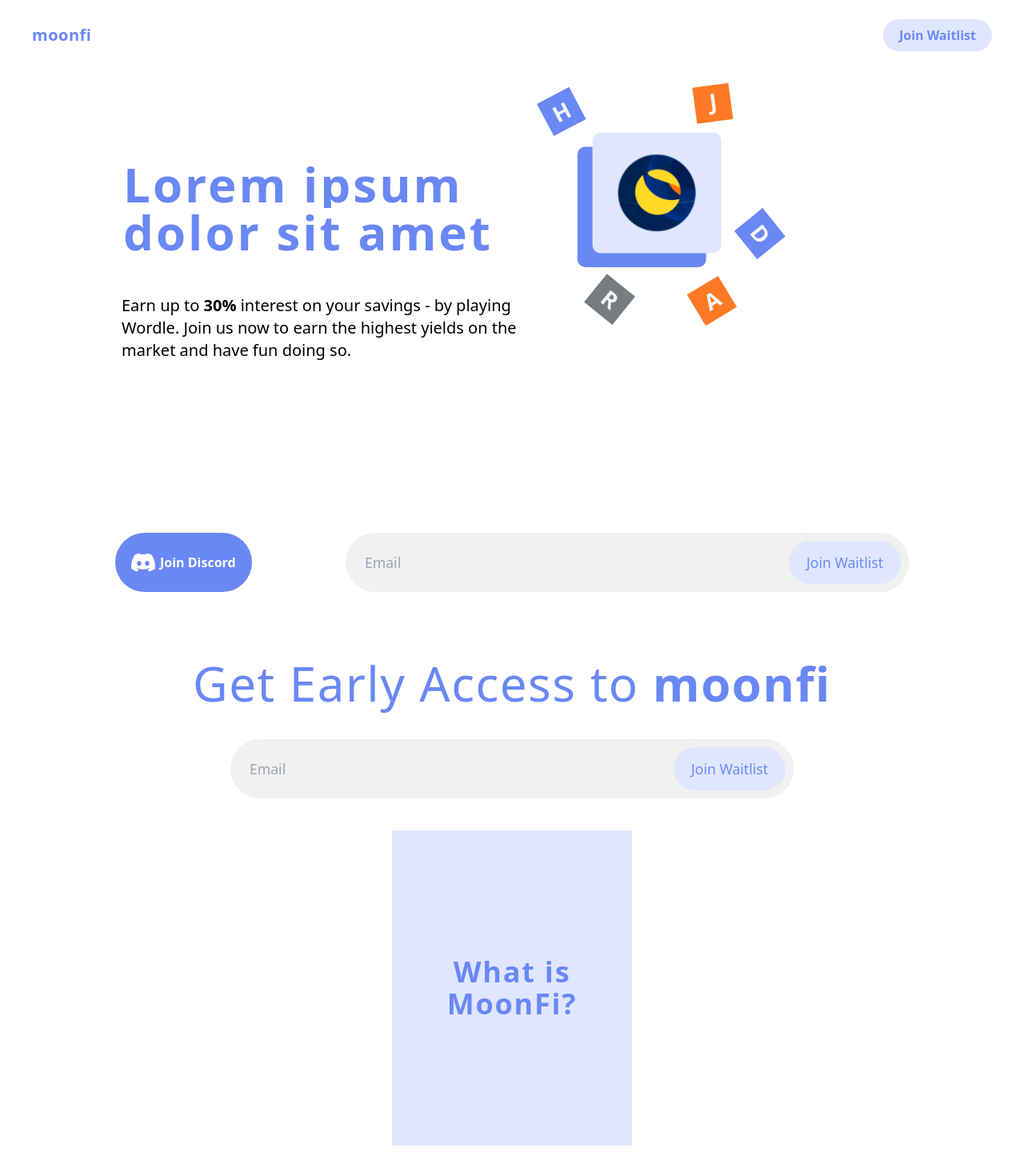
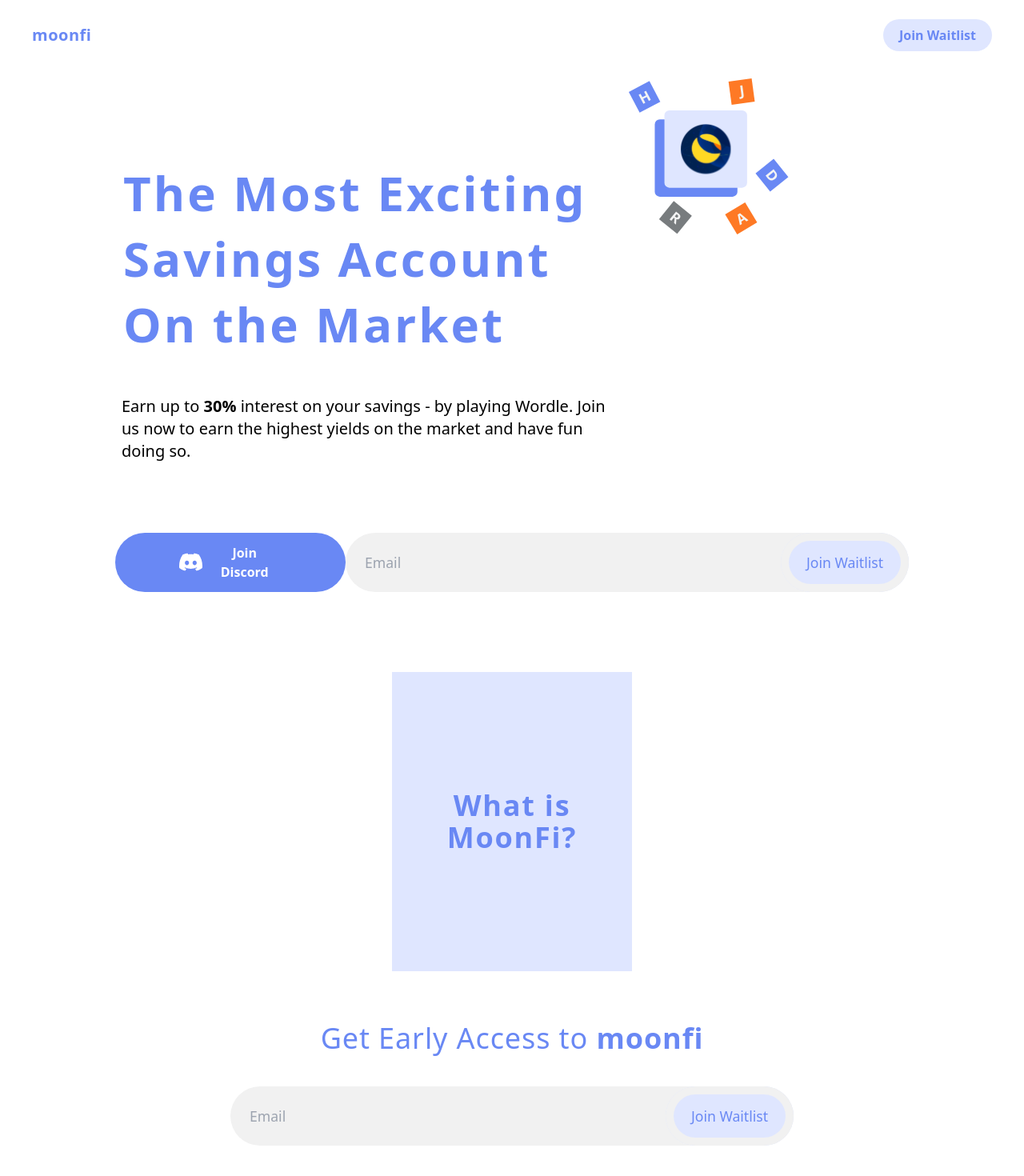
Before and after one commit to moonfi-dev/landing, a Next.js app: page / in a window 1280 px wide. Shown: the top 1470 px of the page at 80% size. Built offline with nearby package versions, Linux system fonts and the light colour scheme.

Commit message:
fix styling

```diff
--- a/components/Header.jsx
+++ b/components/Header.jsx
@@ -10,10 +10,13 @@ export const Header = () => {
                 <div className="flex flex-col">
                     <div className="flex-1 text-left pr-10 lg:pt-28 pb-10">
                         <div className={styles.typewriter1}>
-                            <p className="font-bold lg:text-6xl text-4xl text-main-color tracking-wider">Lorem ipsum</p>
+                            <p className="font-bold lg:text-6xl text-4xl text-main-color tracking-wider">The Most Exciting</p>
                         </div>
                         <div className={styles.typewriter2}>
-                            <p className="font-bold lg:text-6xl text-4xl text-main-color tracking-wider">dolor sit amet </p>
+                            <p className="font-bold lg:text-6xl text-4xl text-main-color tracking-wider">Savings Account</p>
+                        </div>
+                        <div className={styles.typewriter3}>
+                            <p className="font-bold lg:text-6xl text-4xl text-main-color tracking-wider">On the Market</p>
                         </div>
                     </div>
                     <div className="flex-1">
--- a/components/Header.module.css
+++ b/components/Header.module.css
@@ -13,6 +13,8 @@
   margin: 0 auto;
   padding-left: 10px;
   animation: typing 1.5s steps(30, end), blink-caret .50s step-end 3.1;
+
+  line-height: normal;
 }
 
 .typewriter2 {
@@ -25,6 +27,28 @@
   width: fit-content;
 
   overflow: hidden;
+  border-right: .15em solid transparent;
+  white-space: nowrap;
+  margin: 0 auto;
+
+  padding-left: 10px;
+  opacity: 0;
+  animation: typing 1.5s steps(30, end), blink-caret .50s step-end 3.1, slidein 1s ease 3.5s forwards;
+  animation-delay: 2s;
+
+  line-height: normal;
+}
+
+.typewriter3 {
+  width: -moz-fit-content;
+  width: fit-content;
+}
+
+.typewriter3 p {
+  width: -moz-fit-content;
+  width: fit-content;
+
+  overflow: hidden;
   /* Ensures the content is not revealed until the animation */
   border-right: .15em solid transparent;
   white-space: nowrap;
@@ -33,7 +57,9 @@
   padding-left: 10px;
   opacity: 0;
   animation: typing 1.5s steps(30, end), blink-caret .50s step-end 5, slidein 1s ease 3.5s forwards;
-  animation-delay: 1.6s;
+  animation-delay: 4s;
+
+  line-height: normal;
 }
 
 
--- a/components/Waitlist.module.css
+++ b/components/Waitlist.module.css
@@ -4,6 +4,7 @@
   display: flex;              /* two column display for input + button */
   flex-wrap: nowrap;
   width: 80%;
+  min-width: 300px;
   margin: auto;
 }
 
--- a/pages/index.tsx
+++ b/pages/index.tsx
@@ -35,7 +35,7 @@ const Home: NextPage = () => {
             <Header />
             <div className="flex flex-row sm:w-full justify-between justify-items-stretch lg:mb-10 md:mb-8 mb-2 mt-5">
               <Link href={process.env.DISCORD_INVITE!}>
-                  <a className='md:flex hidden g:w-auto px-5 py-2 rounded-full bg-main-color text-white font-semibold items-center justify-center'>
+                  <a className='md:flex hidden g:w-auto lg:px-20 md:px-10 py-2 rounded-full bg-main-color text-white font-semibold items-center justify-center'>
                     <Image className="flex" src="/discordLogo.svg" height={30} width={30} />
                     <div className="ml-1.5 text-white">
                       Join Discord
@@ -49,15 +49,7 @@ const Home: NextPage = () => {
           </div>
         </div>
         <div className="h-screen flex flex-col">
-          <div id="#waitlist-page" className="shrink m-auto items-center justify-center text-center lg:px-56 md:px-48 sm:px-36 px-12 pt-6">
-            <h1 className="lg:text-6xl text-4xl text-main-color tracking-wide">
-              Get Early Access to <span className="font-bold">{process.env.companyName}</span>
-            </h1>
-          </div>
-          <div className="shrink mx-auto my-10">
-            <Waitlist/>
-          </div>
-          <div className="flex-1 glow flex flex-col mb-10">
+          <div className="flex-1 glow flex flex-col my-10">
             <ReactCardFlip
               containerStyle={{
                 'flex': 1,
@@ -65,6 +57,8 @@ const Home: NextPage = () => {
                 'margin': 'auto',
                 'max-width': '400px',
                 'min-width': '300px',
+                'max-height': '500px',
+                'min-height': '300px',
                 'background-color': 'var(--secondary-color)',
               }}
               flipSpeedBackToFront={0.5} flipSpeedFrontToBack={0.5} isFlipped={isFlipped} flipDirection="vertical">
@@ -72,13 +66,23 @@ const Home: NextPage = () => {
                 <h1 className="no-scrollbar inset-0 overflow-auto m-auto lg:text-4xl text-2xl text-main-color font-bold tracking-wider	">What is<br/>MoonFi?</h1>
               </button>
               <button className="flex h-full w-full" onClick={() => setFlipped(false)}>
-                <div className="scrollbar absolute inset-0 overflow-auto m-5">
-                  <p className="lg:text-xl md:text-l text-md text-left">
-                    MoonFi uses <a className="font-bold" href="https://www.anchorprotocol.com/" target="_blank" rel="noopener noreferrer">Anchor Protocol</a>, a lending and borrowing protocol on <a className="font-bold" href="https://www.terra.money/" target="_blank" rel="noopener noreferrer">Terra</a>, to generate stable DeFi interest for you. We offer a simple way to earn rates even higher than Anchor – score higher on our skill-based version of Wordle and earn up to 30% APR!
-                  </p>
+                <div className="scrollbar absolute inset-0 overflow-auto mx-5">
+                  <div className="flex text-center items-center justify-center w-full h-full">
+                    <p className="lg:text-xl md:text-l text-md text-left leading-relaxed">
+                      MoonFi uses <a className="font-bold" href="https://www.anchorprotocol.com/" target="_blank" rel="noopener noreferrer">Anchor Protocol</a>, a lending and borrowing protocol on <a className="font-bold" href="https://www.terra.money/" target="_blank" rel="noopener noreferrer">Terra</a>, to generate stable DeFi interest for you. We offer a simple way to earn rates even higher than Anchor – score higher on our skill-based version of Wordle and earn up to 30% APR!
+                    </p>
+                  </div>
                 </div>
               </button>
             </ReactCardFlip>
+          </div>
+          <div id="#waitlist-page" className="shrink m-auto items-center justify-center text-center lg:px-56 md:px-48 sm:px-36 px-12 pt-6">
+            <h1 className="lg:text-4xl text-2xl text-main-color tracking-wide">
+              Get Early Access to <span className="font-bold">{process.env.companyName}</span>
+            </h1>
+          </div>
+          <div className="shrink my-10 md:mx-10">
+            <Waitlist/>
           </div>
           <div className="mt-auto">
             <Footer/>
```
